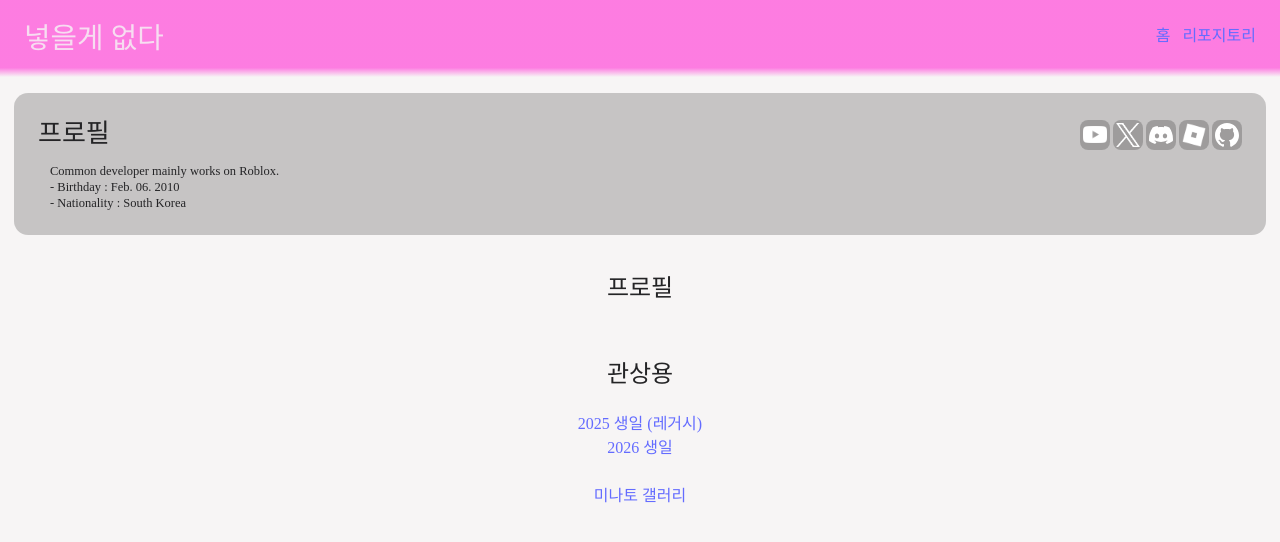
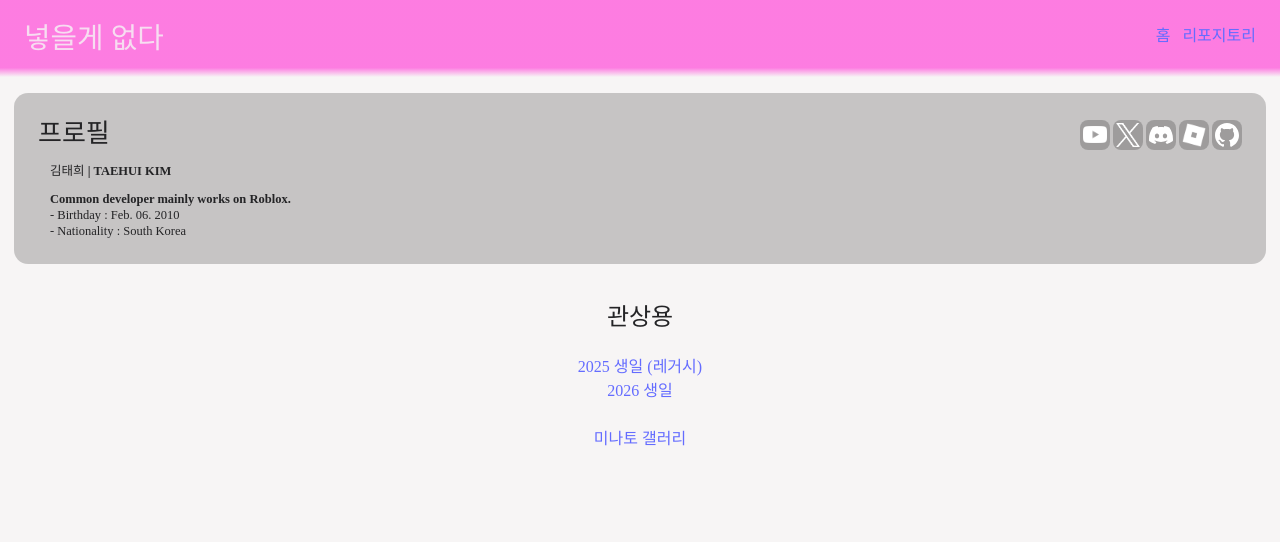
Before and after one commit to tabthedev/Page, a React (Vite) app: page / in a window 1280 px wide. Shown: the top 542 px of the page. Built offline with nearby package versions, Linux system fonts and the light colour scheme; a web font is replaced by a local one.

Commit message:
초기 프로필 작성

```diff
--- a/src/main.jsx
+++ b/src/main.jsx
@@ -62,15 +62,12 @@ function Home() {
       </div>
       </h3>
 
-      Common developer mainly works on Roblox. <br/>
+      <h4>김태희 | TAEHUI KIM</h4>
+
+      <b>Common developer mainly works on Roblox.</b> <br/>
       - Birthday : Feb. 06. 2010 <br/>
       - Nationality : South Korea <br/>
     </Box>
-
-
-    <h2 style={{
-      marginBottom: "5px"
-    }}>프로필</h2>
 
     <h2 style={{
       marginBottom: "5px"
```
